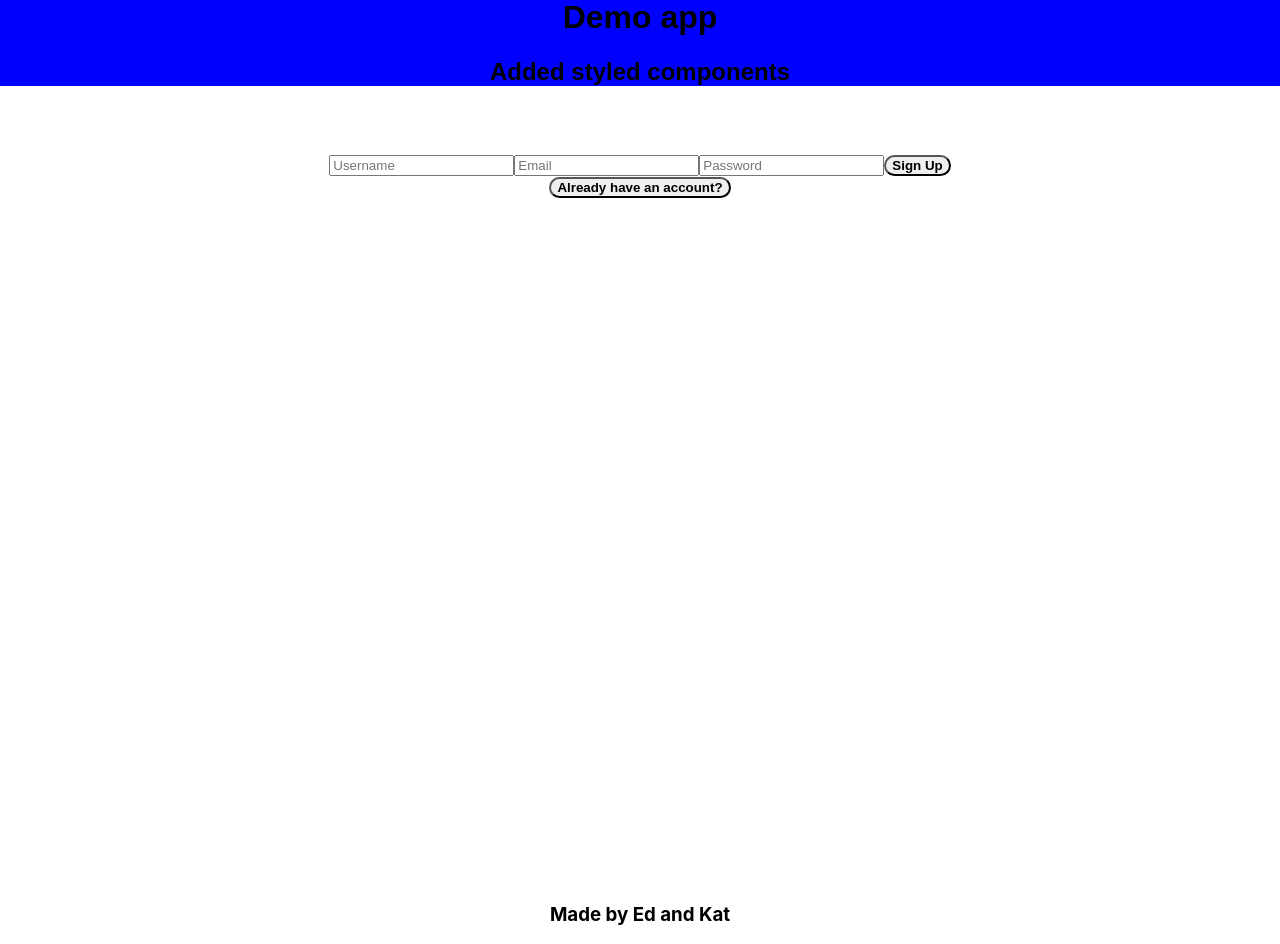
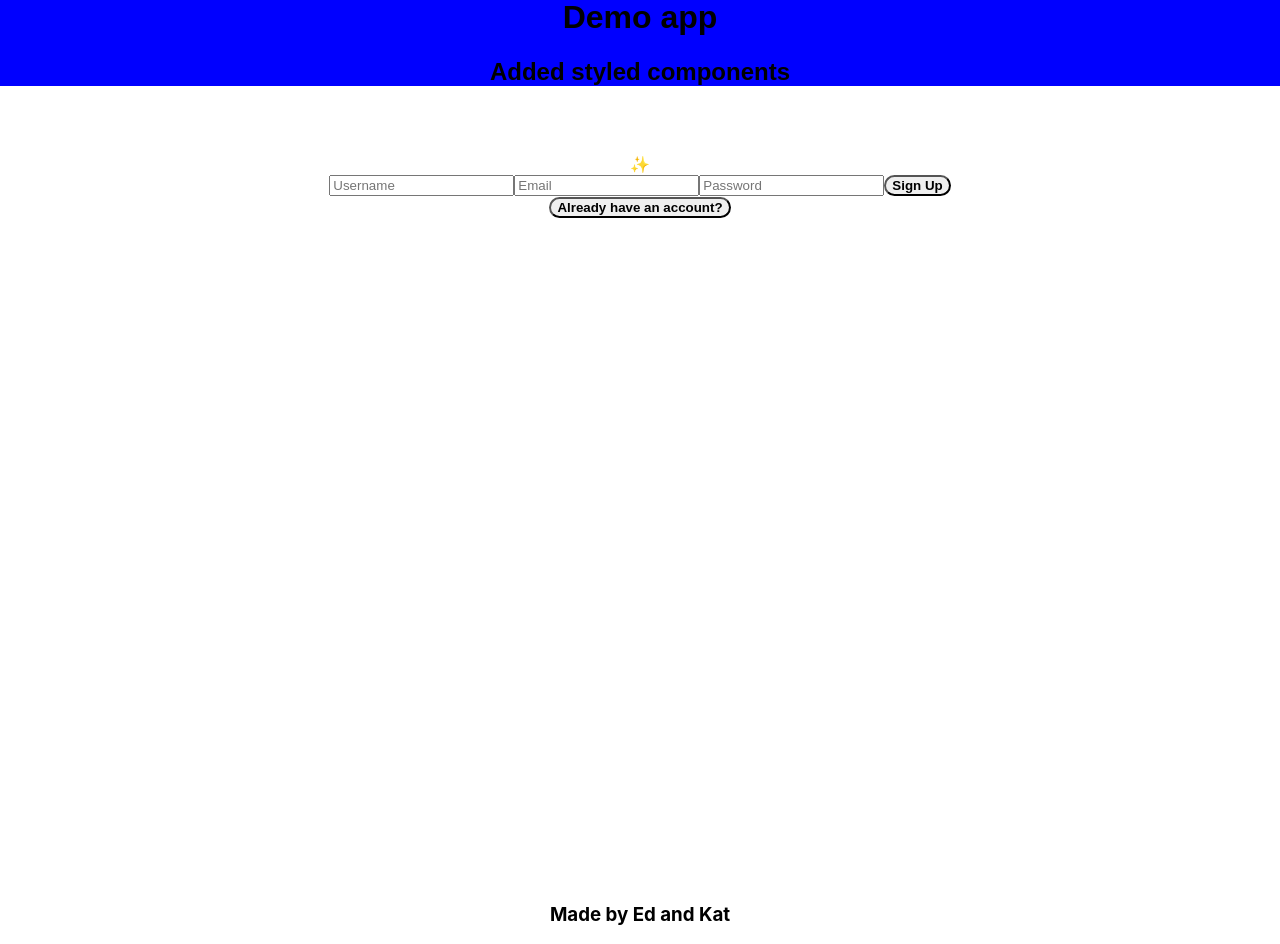
Before and after one commit to Indykatz/demo_react, a React (Create React App) app: page / in a window 1280 px wide. Shown: the top 944 px of the page. Built offline with nearby package versions, Linux system fonts and the light colour scheme.

Commit message:
unicode emoji

```diff
--- a/src/pages/login.js
+++ b/src/pages/login.js
@@ -21,6 +21,7 @@ const Login = ({ setter, user }) => {
   };
   return (
     <LogForm>
+      {"\u2728"}
       {user && <Navigate to="/home" />}
       <form onSubmit={submitHandler}>
         <input
```
